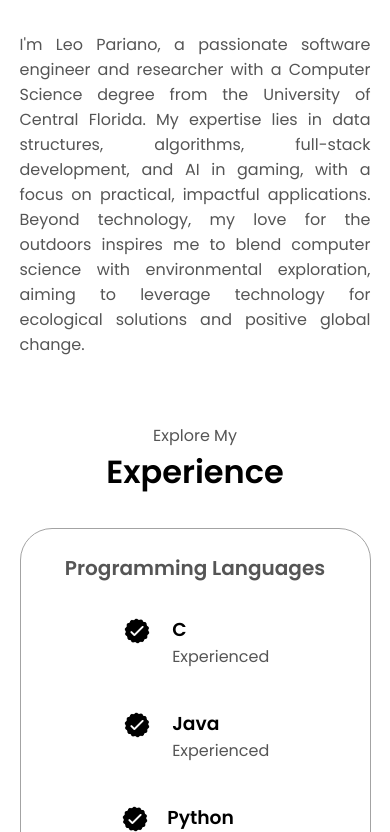
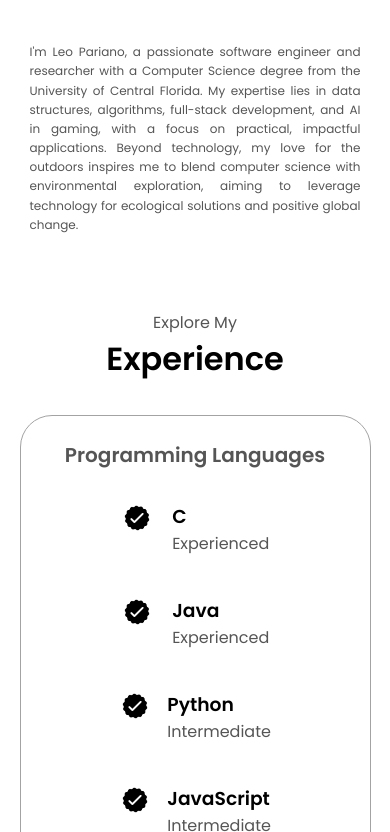
Before and after one commit to ajakmed3/ajakmed3.github.io, a plain HTML site: page index.html in a window 390 px wide. Shown: the part 1491-2323 px from the top of the page. Drawn offline with Linux system fonts and the light colour scheme.

Commit message:
Update styles.css

```diff
--- a/styles.css
+++ b/styles.css
@@ -268,6 +268,30 @@ section {
     position: relative;
 }
 
+.text-container {
+    padding: 20px;
+    font-size: 16px;
+    line-height: 1.6;
+    max-width: 800px;
+    margin: auto;
+}
+
+/* For tablets */
+@media (max-width: 768px) {
+    .text-container {
+        font-size: 14px;
+        padding: 15px;
+    }
+}
+
+/* For mobile devices */
+@media (max-width: 480px) {
+    .text-container {
+        font-size: 12px;
+        padding: 10px;
+    }
+}
+
 .about-containers {
     gap: 2rem;
     margin-bottom: 2rem;
```
